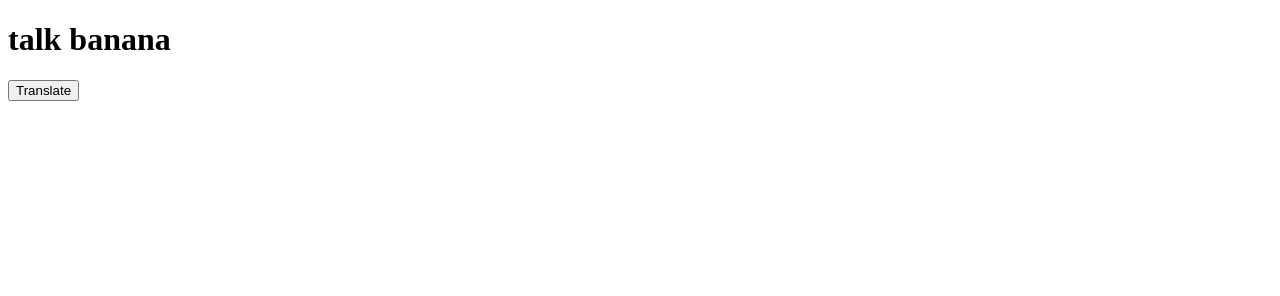
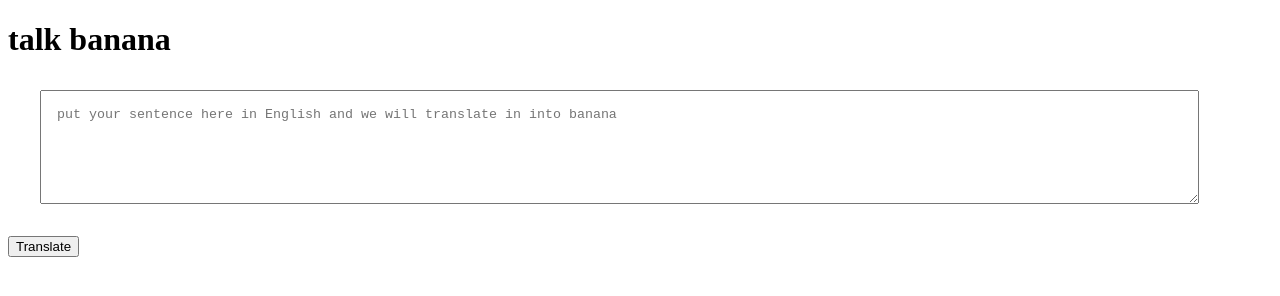
Before and after one commit to sudarshana12/neogcamp-banana-speak, a plain HTML site: page index.html in a window 1280 px wide. Drawn offline with Linux system fonts and the light colour scheme.

Commit message:
taking input and console

```diff
--- a/app.js
+++ b/app.js
@@ -1,5 +1,9 @@
 var btnTranslate = document.querySelector("#btn-translate");
+var txtInput = document.querySelector("#txt-input");
+
+console.log(txtInput)
 
 btnTranslate.addEventListener("click",function clickEventHandler() {
         console.log("clicked!");
+        console.log("input",txtInput.value);
     })
--- a/index.html
+++ b/index.html
@@ -5,9 +5,19 @@
     <meta http-equiv="X-UA-Compatible" content="IE=edge">
     <meta name="viewport" content="width=device-width, initial-scale=1.0">
     <title>banana speak</title>
+    <style>
+        textarea{
+            width: 89%;
+            height: 10vh;
+            display:block;
+            margin: 2rem;
+            padding: 1rem;
+        }
+    </style>
 </head>
 <body>
     <h1> talk banana</h1>
+    <textarea id="txt-input" placeholder="put your sentence here in English and we will translate in into banana"></textarea>
     <button id="btn-translate">Translate</button>
     <script src = "app.js" type="text/javascript"></script>
 </body>
```
